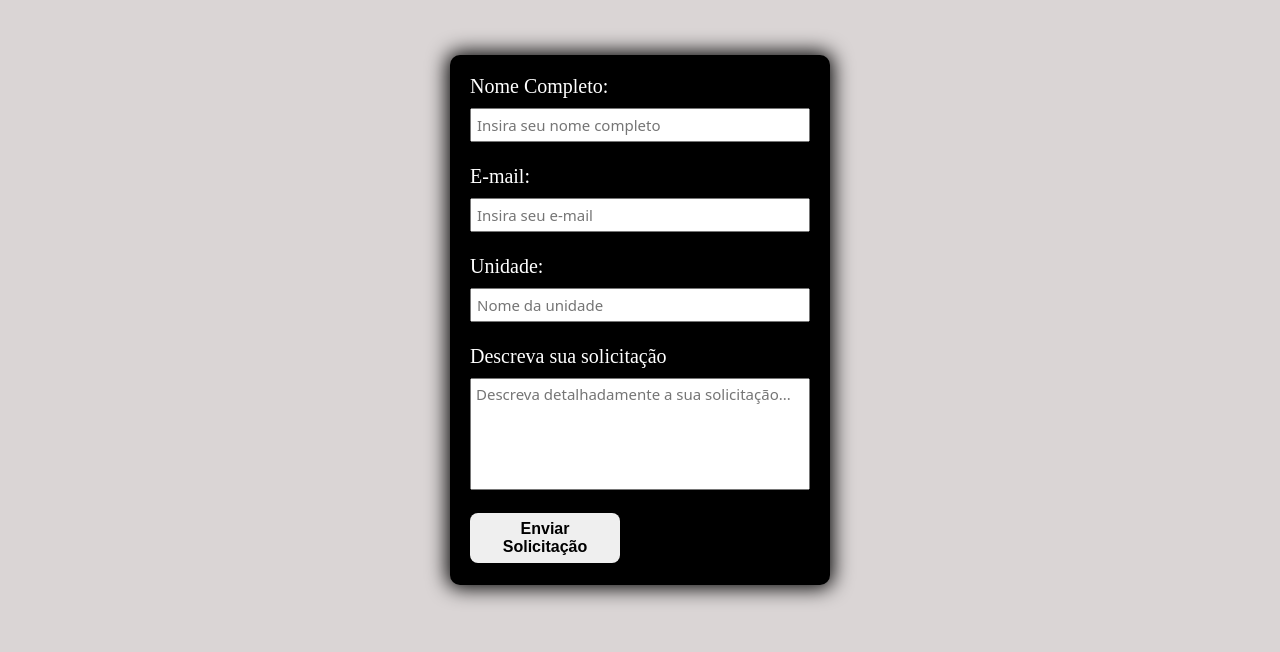
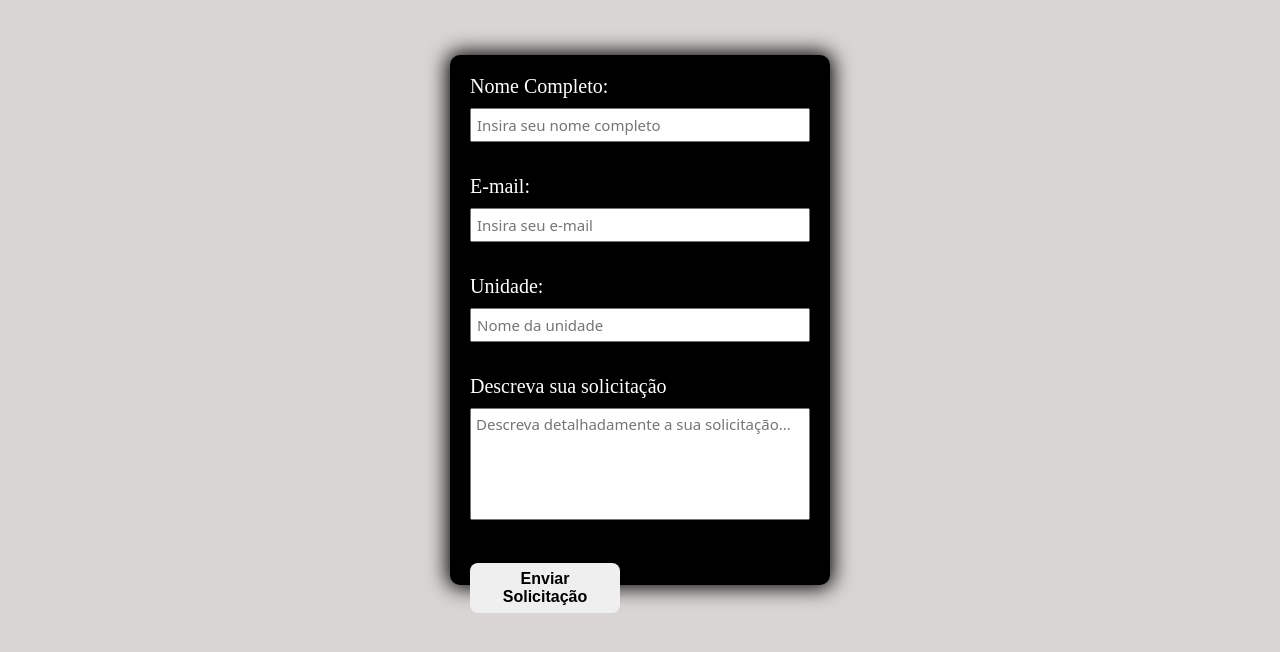
Before and after one commit to Admss-bat/SysChamados, a plain HTML site: page index.html in a window 1280 px wide. Shown: the part 80-732 px from the top of the page. Drawn offline with Linux system fonts and the light colour scheme.

Commit message:
Alterações atoas

```diff
--- a/estilo.css
+++ b/estilo.css
@@ -41,6 +41,8 @@ h1{
     margin-top: 10px;
     font-family: system-ui, -apple-system, BlinkMacSystemFont, 'Segoe UI', Roboto, Oxygen, Ubuntu, Cantarell, 'Open Sans', 'Helvetica Neue', sans-serif;
     font-size: 15px;
+    margin-bottom: 10px;
+
 
 }
 
@@ -59,7 +61,8 @@ h1{
     border-radius: 8px;
     transition: all 0.3s ease;
     cursor: pointer;
-
+    margin-top: 10px;
+    right: 10px;
 }
 #enviar:hover{
     transform: translateY(-3px);
@@ -71,6 +74,7 @@ h1{
 }
 
 #retorno {
-    width: 400px;
-    height: 100px;
+    font-size: 20px;
+    color: red;
+    margin-top: 10px;
 }
--- a/javascript.js
+++ b/javascript.js
@@ -11,7 +11,7 @@ function mensagemTELA(){
     var solicitacao = document.querySelector("#solicitacao").value;
 
     if (!nome || !email || !unidade || !solicitacao){
-        verify.innerHTML = "Por favor, preencha todos os campos";
+        verify.innerHTML = "Por favor, preencha todos os campos!!";
     }
     else {
         alert(`Olá, ${nome}, sua solicitação "${solicitacao}" foi registrada em nosso sistema.`);
```
